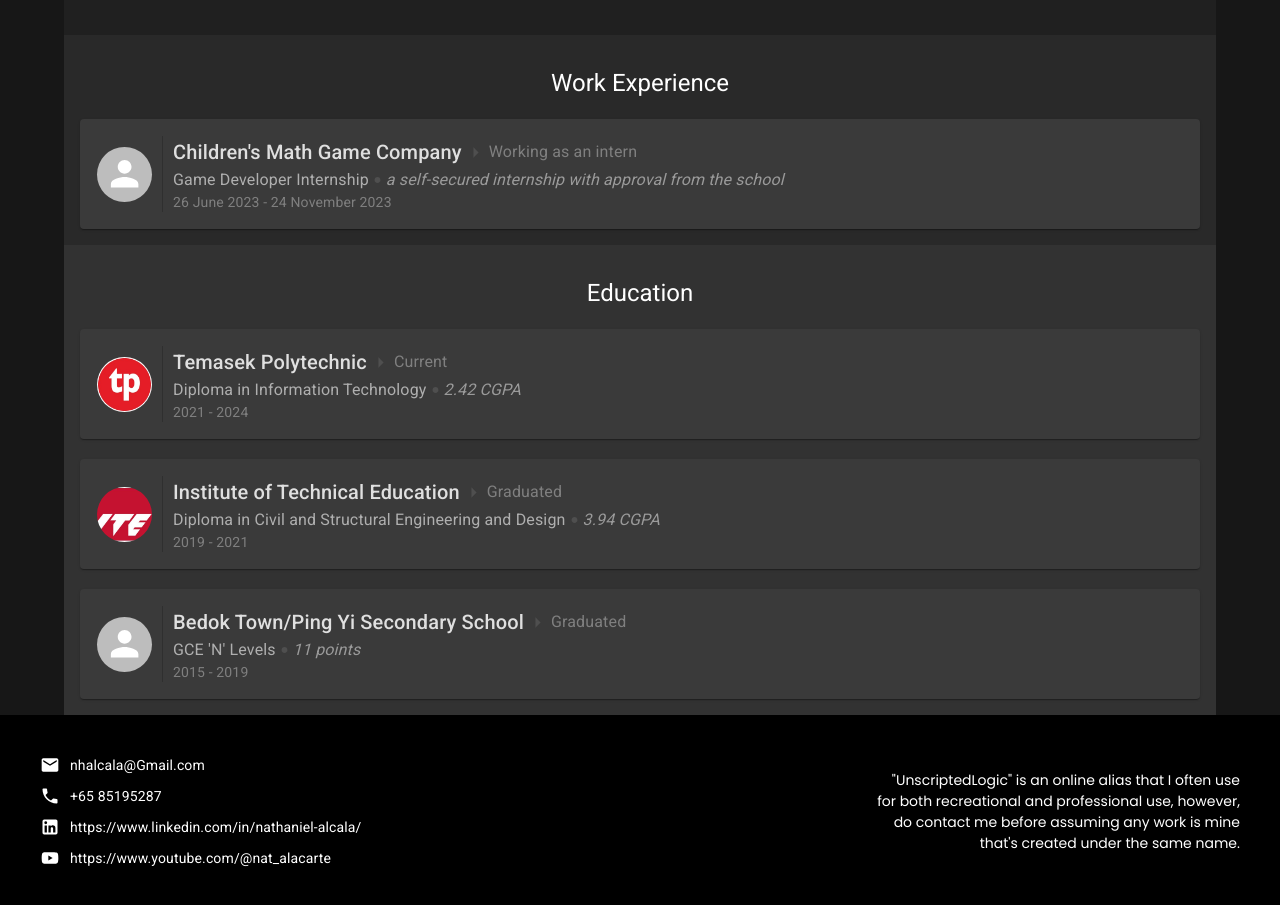
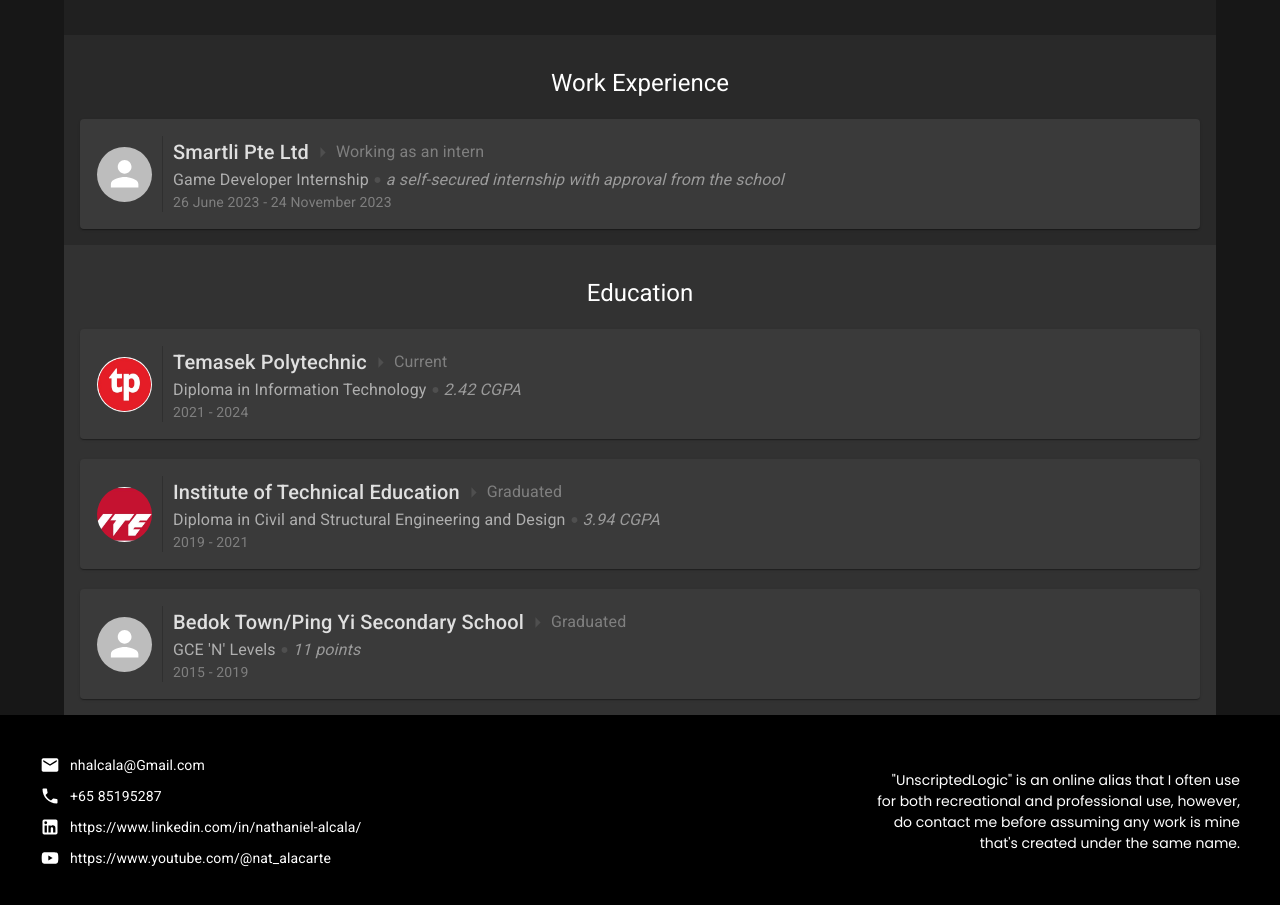
Before and after one commit to UnscriptedLogic/react-website-UnscriptedLogic, a React (Vite) app: page / in a window 1280 px wide. Shown: the part 1800-2705 px from the top of the page. Built offline with nearby package versions, Linux system fonts and the light colour scheme.

Commit message:
⚡Changed Internship Name

```diff
--- a/src/scenes/GameDev/GameWorkExperience.jsx
+++ b/src/scenes/GameDev/GameWorkExperience.jsx
@@ -19,7 +19,7 @@ const GameWorkExperience = () => {
           Work Experience
         </Typography>
         <EducationCard
-          name="Children's Math Game Company"
+          name="Smartli Pte Ltd"
           study="Game Developer Internship"
           studyRemarks="a self-secured internship with approval from the school"
           year="26 June 2023 - 24 November 2023"
```
